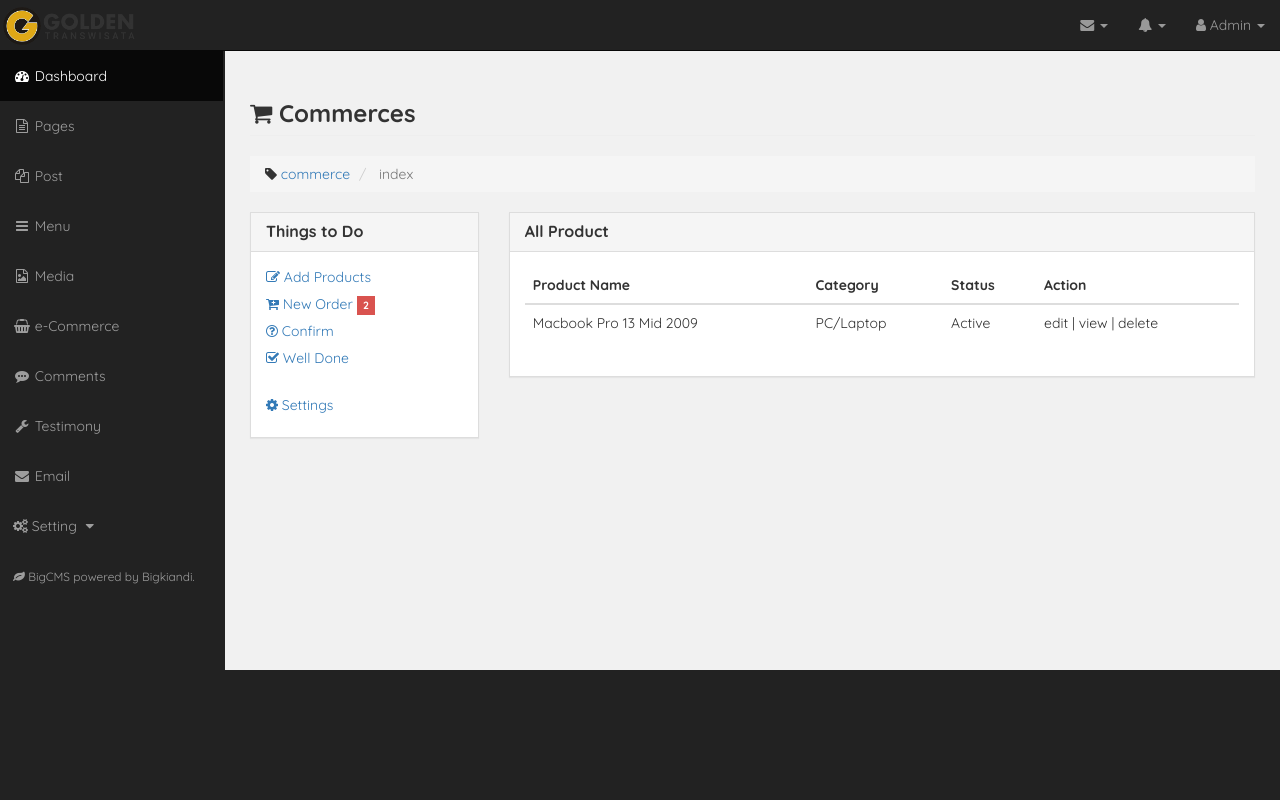
After one commit to ariandi22/bdt, a CodeIgniter app: page /database/commerce/index in a window 1280 px wide. The commit adds this page. Run offline with CodeIgniter, Linux system fonts and the light colour scheme; data comes from the database, SQL or seed files in the repository; grey boxes labelled with a size stand in for pictures from a placeholder-image service; some libraries are stand-ins or nearby versions.

Commit message:
kedai oak

```diff
--- /dev/null
+++ b/application/controllers/Commerce.php
@@ -0,0 +1,26 @@
+<?php
+if (!defined('BASEPATH')) exit('No direct script access allowed');
+
+class Commerce extends CI_Controller {
+    function __construct() {
+        parent::__construct();
+
+ 		$this->load->model('m_admin');
+ 		$this->load->model('m_pages');
+ 		$this->load->library('form_validation');
+ 		$this->load->helper(array('form'));
+ 		$this->load->helper('file');
+ 		$this->load->library('datatables');
+        $this->logo = $this->m_admin->getlogo();
+        $this->icon = $this->m_admin->geticon();
+        $this->empty = "<tr><td class='text-danger'><i class='fa fa-info-circle'></i> no data</td></tr>";
+    }
+
+	public function index() {
+
+		$data['content'] = 'commerce/index';
+		$this->load->view('layout/backend', $data);
+	}
+}
+
+?>
--- /dev/null
+++ b/application/views/commerce/index.php
@@ -0,0 +1,67 @@
+<div class="container-fluid" style="min-height: 600px;">
+	<div class="row">
+
+        <div class="col-lg-12">
+            <h3 class="page-header">
+                <i class="fa fa fa-shopping-cart"></i> Commerces
+            </h3>
+                <ol class="breadcrumb">
+                    <li>
+                        <i class="fa fa-tag"></i>  <a href="index.html"><?= $this->uri->segment(1); ?></a>
+                    </li>
+                    <li class="active">
+                        <?= $this->uri->segment(2); ?>
+                    </li>
+                </ol>
+        </div>
+
+        <div class="col-md-3">
+        	<div class="panel panel-default">
+        		<div class="panel-heading">
+        			<h3 class="panel-title">Things to Do</h3>
+        		</div>
+        		<div class="panel-body">
+        			<ul>
+        			<li class="Commerces"><a href=""><i class="fa fa-edit"></i> Add Products</a></li>
+        			<li class="Commerces"><a href=""><i class="fa fa-cart-plus"></i> New Order <small class="label label-danger">2</small></a></li>
+        			<li class="Commerces"><a href=""><i class="fa fa-question-circle-o"></i> Confirm</a></li>
+        			<li class="Commerces"><a href=""><i class="fa fa-check-square-o"></i> Well Done</a></li>
+        			<br>
+        			<li class="commerces"><a href=""><i class="fa fa-gear"></i> Settings</a></li>
+        			</ul>
+        		</div>
+        	</div>
+        </div>
+
+        <div class="col-md-9">
+        	<div class="panel panel-default">
+        		<div class="panel-heading">
+        			<h3 class="panel-title">All Product</h3>
+        		</div>
+        		<div class="panel-body">
+        			<table class="table">
+        				<thead>
+        					<tr>
+        						<th>Product Name</th>
+        						<th>Category</th>
+        						<th>Status</th>
+        						<th>Action</th>
+        					</tr>
+        				</thead>
+        				<tbody>
+        					<tr>
+        						<td>Macbook Pro 13 Mid 2009</td>
+        						<td>PC/Laptop</td>
+        						<td>Active</td>
+        						<td>
+        							edit | view | delete
+        						</td>
+        					</tr>
+        				</tbody>
+        			</table>
+        		</div>
+        	</div>
+        </div>
+
+    </div>
+</div>
--- a/application/views/layout/backend_sidebar.php
+++ b/application/views/layout/backend_sidebar.php
@@ -23,11 +23,7 @@
                     </li>
 
                     <li>
-                        <a href="tables.html"><i class="fa fa-fw fa-shopping-basket"></i> Packet</a>
-                    </li>
-
-                    <li>
-                        <a href="forms.html"><i class="fa fa-fw fa-shopping-cart"></i> Order Baru <small class="label label-danger">2</small></a>
+                        <a href="<?= base_url('commerce/index') ?>"><i class="fa fa-fw fa-shopping-basket"></i> e-Commerce</a>
                     </li>
 
                     <li>
--- a/assets/backend/css/sb-admin.css
+++ b/assets/backend/css/sb-admin.css
@@ -326,3 +326,13 @@ ul > .item {
 .remove {
     cursor: pointer;
 }
+
+/*commerces page*/
+.panel-body li {
+    margin-bottom: 7px;
+}
+.panel-body ul {
+    list-style: none;
+    padding: 0;
+    margin: 0;
+}
```
